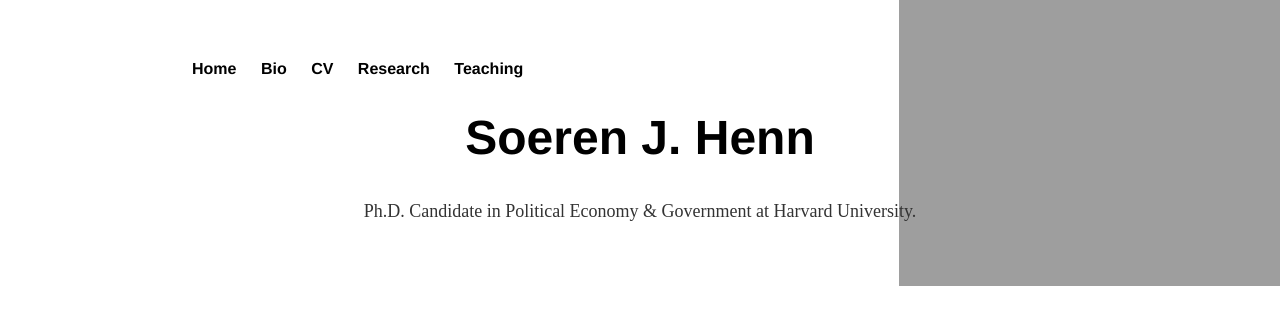
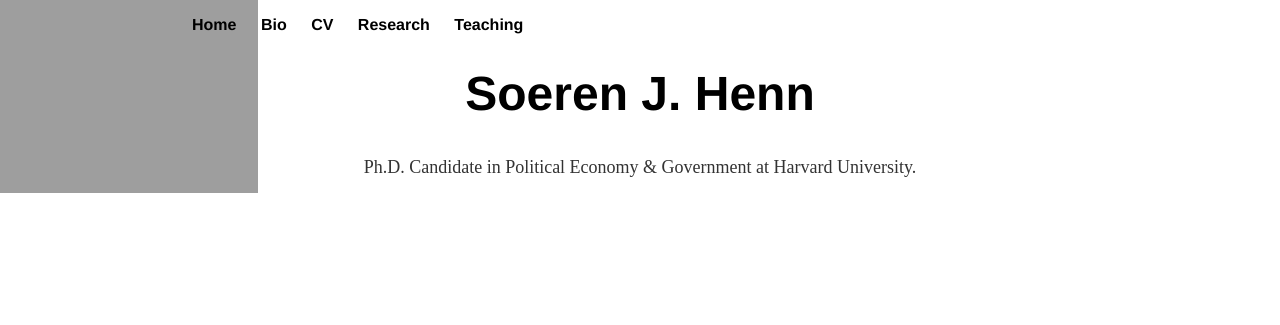
Before and after one commit to soeren-henn/soeren-henn.github.io, a Jekyll site: the page built from index.html, in a window 1280 px wide. Shown: the top 325 px of the page. Built offline with Jekyll 4.4.1, drawn with Linux system fonts in a browser that asks for light colours.

Commit message:
Update start.css

```diff
--- a/css/start.css
+++ b/css/start.css
@@ -1,9 +1,9 @@
 body {
-    margin: 60px auto;
+    margin: auto auto;
     width: 70%;
     background-image: url("https://soeren-henn.github.io/images/boat.JPG");
     background-repeat: no-repeat;
-    background-position: right top;
+    background-position: middle top;
     background-size: auto 100%;
 }
 
```
